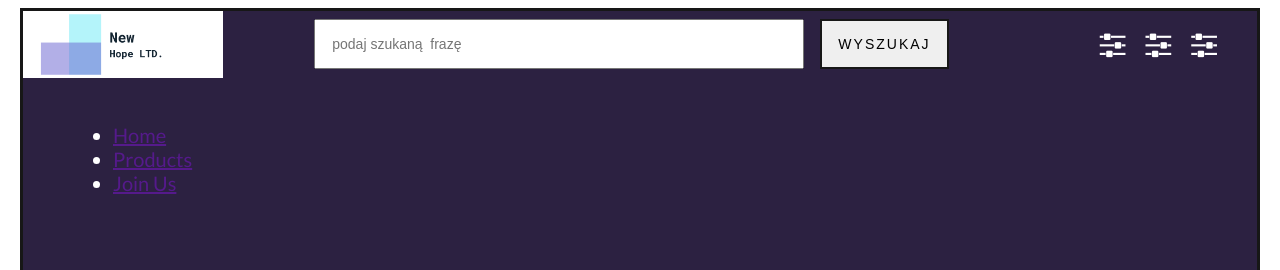
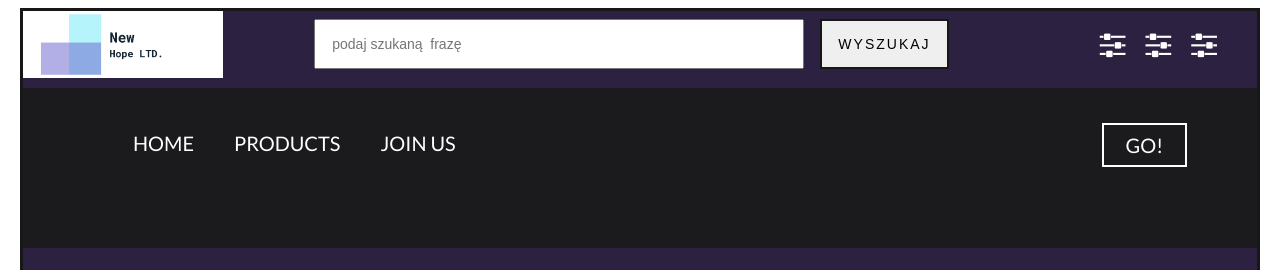
Before and after one commit to Naval63/HomeWork_flex, a website: page index.html in a window 1280 px wide. Shown: the top 270 px of the page. Drawn offline with Linux system fonts and the light colour scheme.

Commit message:
menu styles

```diff
--- a/index.html
+++ b/index.html
@@ -35,6 +35,9 @@
                 </li>
                 <li class="menu__item">
                     <a href="" class="menu__link">Join Us</a>
+                </li>
+                <li class="menu__item">
+                    <a href="" class="menu__link">GO!</a>
                 </li>
             </ul>
         </nav>
--- a/sass/style.scss
+++ b/sass/style.scss
@@ -97,10 +97,43 @@ html {
         }
     }
 }
+
 .menu {
     flex-basis: 100%;
     height: 20vh;
     margin-top: 10px;
     padding: 15px 50px;
     font-family: $special-font;
+    background-color: rgb(27, 27, 29);
+
+    &__list {
+        display:flex;
+        list-style: none;
     }
+    &__item {
+        margin: 0 20px;
+        font-size: 2rem;
+        text-transform: uppercase;
+        line-height: 4rem;
+    &:hover {
+        border-bottom: 2px $attention solid;
+    }
+
+    &:nth-last-child(1) {
+        margin-left: auto;
+        border: 2px solid $light;
+
+    &:hover {
+        border-color: $attention;
+        }
+        .menu__link {
+            padding: 0 22px;
+          }
+        }
+      }
+    &__link {
+        display: block;
+        color: #fff;
+        text-decoration: none;
+      }
+}
```
Also changed, not shown: css/style.css. Lines whose indentation alone changed are shown as unchanged.
